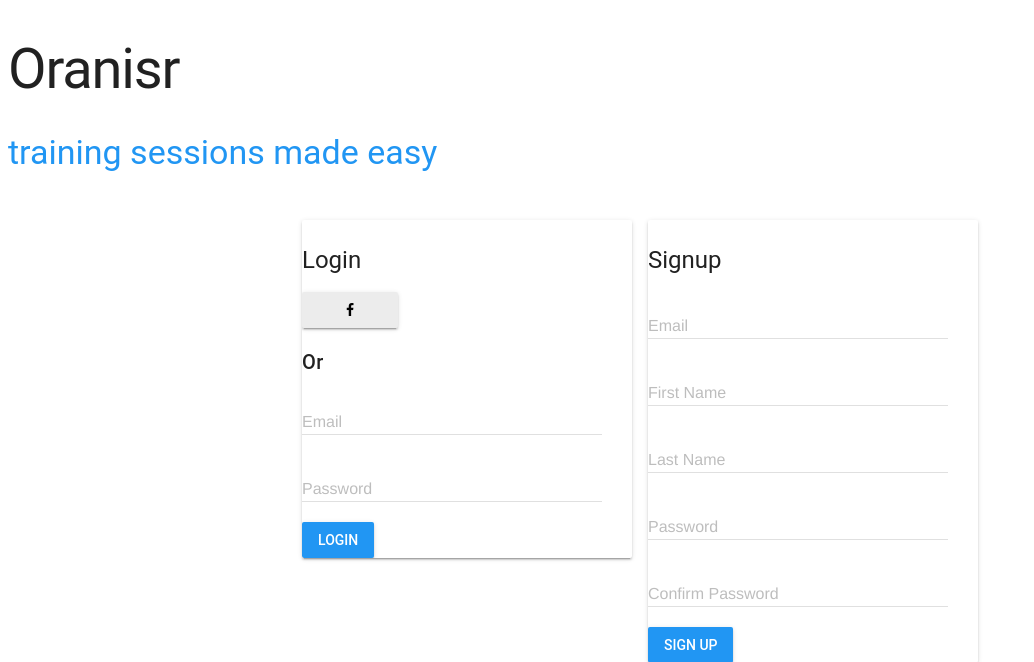
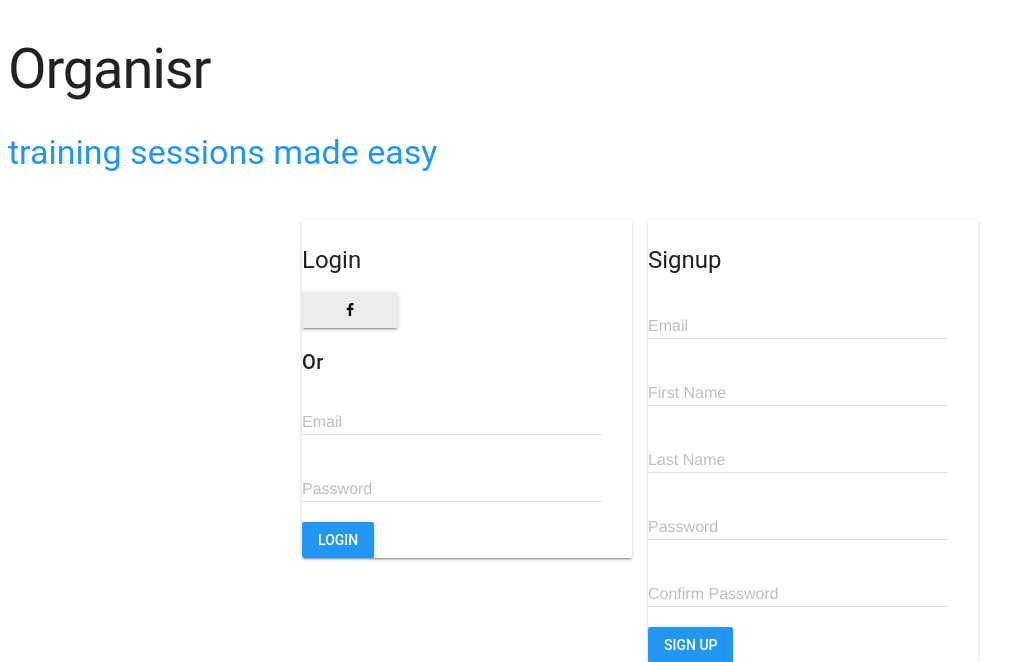
Before and after one commit to harpresing/Organisr, a Node server app: page /login in a window 1280 px wide. Shown: the top 662 px of the page, without its empty margins (0-1034 px from the left). Run offline with Node 20, Linux system fonts and the light colour scheme; some libraries are stand-ins or nearby versions.

Commit message:
"Updated Readme.md"
""

```diff
--- a/app/views/login.ejs
+++ b/app/views/login.ejs
@@ -10,7 +10,7 @@
 </head>
 <body class="mdl-layout">
   <div class="mdl-cell mdl-cell--12-col mdl-cell--12-col-tablet centre-items">
-    <h1>Oranisr</h1>
+    <h1>Organisr</h1>
     <h3 class="mdl-button--primary">training sessions made easy</h3>
   </div>
   <div class="mdl-grid">
--- a/server.js
+++ b/server.js
@@ -71,7 +71,7 @@ app.use(function(req, res, next) {
 });
 
 app.listen(app.get('port')||5001,()=>{
-  console.log(`Zooop is now running on port ${app.get('port')||5001}`);
+  console.log(`Organisr is now running on port ${app.get('port')||5001}`);
 });
 
 module.exports = app;
```
Also changed, not shown: README.md.
